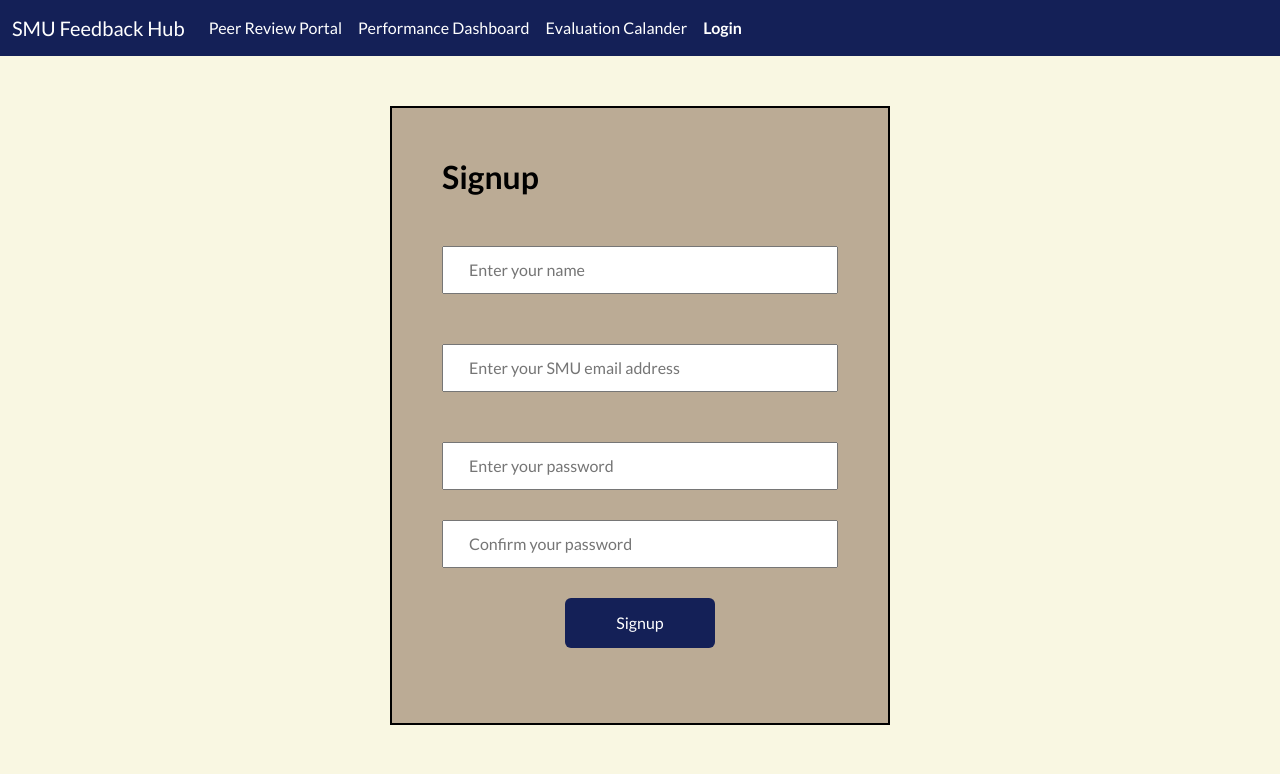
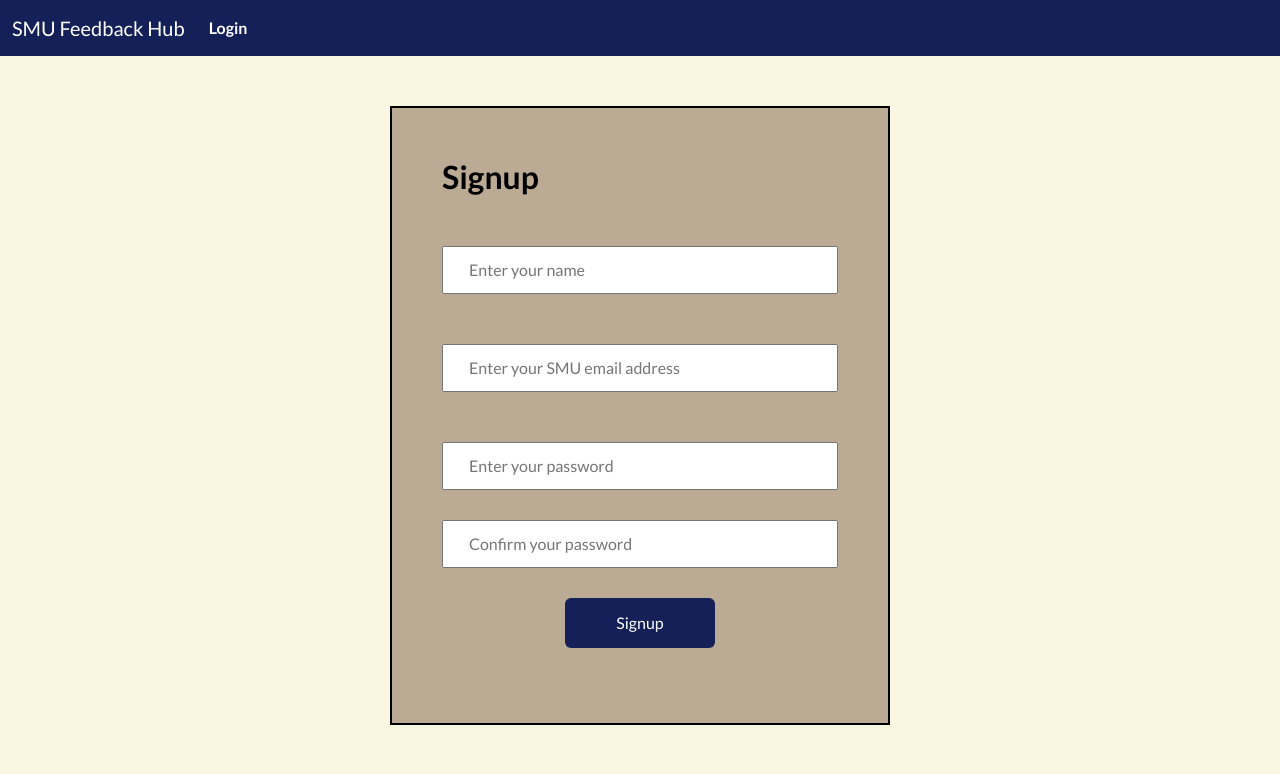
Before and after one commit to johnb21-vt/bit4544-project, a Flask app: page /signup in a window 1280 px wide. Shown: the top 774 px of the page. Run offline with Flask 3, Linux system fonts and the light colour scheme; data that the repository does not hold is empty; some libraries are stand-ins or nearby versions.

Commit message:
removed navigation options

```diff
--- a/website/templates/password.html
+++ b/website/templates/password.html
@@ -11,9 +11,6 @@
     </button>
     <div style="color: white;" class="collapse navbar-collapse" id="navbarNavAltMarkup">
       <div style="color: white;" class="navbar-nav">
-        <a class="nav-link" aria-current="page" href="/portal">Peer Review Portal</a>
-        <a class="nav-link" href="/dashboard">Performance Dashboard</a>
-        <a class="nav-link" href="#">Evaluation Calander</a>
         <a style="font-weight: bold;" class="nav-link" href="/">Login</a>
       </div>
     </div>
--- a/website/templates/signup.html
+++ b/website/templates/signup.html
@@ -11,9 +11,6 @@
     </button>
     <div style="color: white;" class="collapse navbar-collapse" id="navbarNavAltMarkup">
       <div style="color: white;" class="navbar-nav">
-        <a class="nav-link" aria-current="page" href="/portal">Peer Review Portal</a>
-        <a class="nav-link" href="/dashboard">Performance Dashboard</a>
-        <a class="nav-link" href="#">Evaluation Calander</a>
         <a style="font-weight: bold;" class="nav-link" href="/">Login</a>
       </div>
     </div>
```
